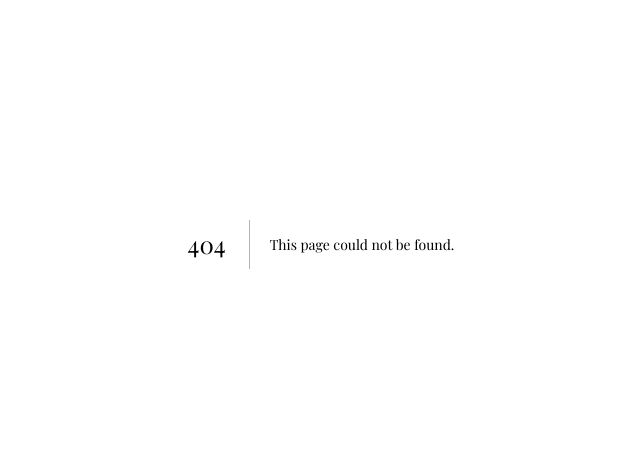
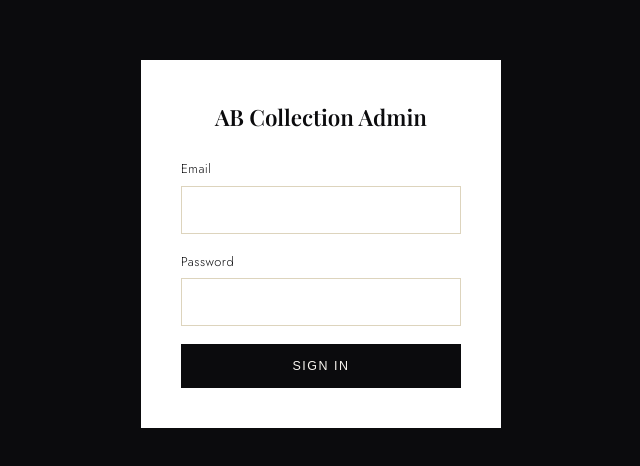
Before and after one commit to Ab-collection/Ab-collection-store, a Next.js app: page /admin/login in a window 1280 px wide. Before the commit this address had no page. Shown: the part 156-622 px from the top of the page, without its empty margins (319-959 px from the left). Built offline with nearby package versions, Linux system fonts and the light colour scheme; no server answers.

Commit message:
Create login.js

```diff
--- /dev/null
+++ b/pages/admin/login.js
@@ -0,0 +1,47 @@
+import { useState } from 'react';
+import { useRouter } from 'next/router';
+import { supabase } from '../../lib/supabaseClient';
+
+export default function AdminLogin() {
+  const router = useRouter();
+  const [email, setEmail] = useState('');
+  const [password, setPassword] = useState('');
+  const [error, setError] = useState('');
+  const [loading, setLoading] = useState(false);
+
+  async function handleLogin(e) {
+    e.preventDefault();
+    setError('');
+    setLoading(true);
+    const { error } = await supabase.auth.signInWithPassword({ email, password });
+    setLoading(false);
+    if (error) {
+      setError('Invalid email or password.');
+      return;
+    }
+    router.push('/admin');
+  }
+
+  return (
+    <div style={{ minHeight: '100vh', display: 'flex', alignItems: 'center', justifyContent: 'center', background: '#0b0b0d' }}>
+      <form
+        onSubmit={handleLogin}
+        style={{ background: '#fff', padding: '40px', width: '360px' }}
+      >
+        <h1 style={{ fontSize: '1.4rem', marginBottom: '24px', textAlign: 'center' }}>AB Collection Admin</h1>
+        <div className="form-field">
+          <label>Email</label>
+          <input type="email" required value={email} onChange={(e) => setEmail(e.target.value)} />
+        </div>
+        <div className="form-field">
+          <label>Password</label>
+          <input type="password" required value={password} onChange={(e) => setPassword(e.target.value)} />
+        </div>
+        {error && <p style={{ color: '#a12626', marginBottom: '14px', fontSize: '.85rem' }}>{error}</p>}
+        <button className="btn btn-block" disabled={loading} style={{ padding: '14px' }}>
+          {loading ? 'Signing in…' : 'Sign In'}
+        </button>
+      </form>
+    </div>
+  );
+}
```
